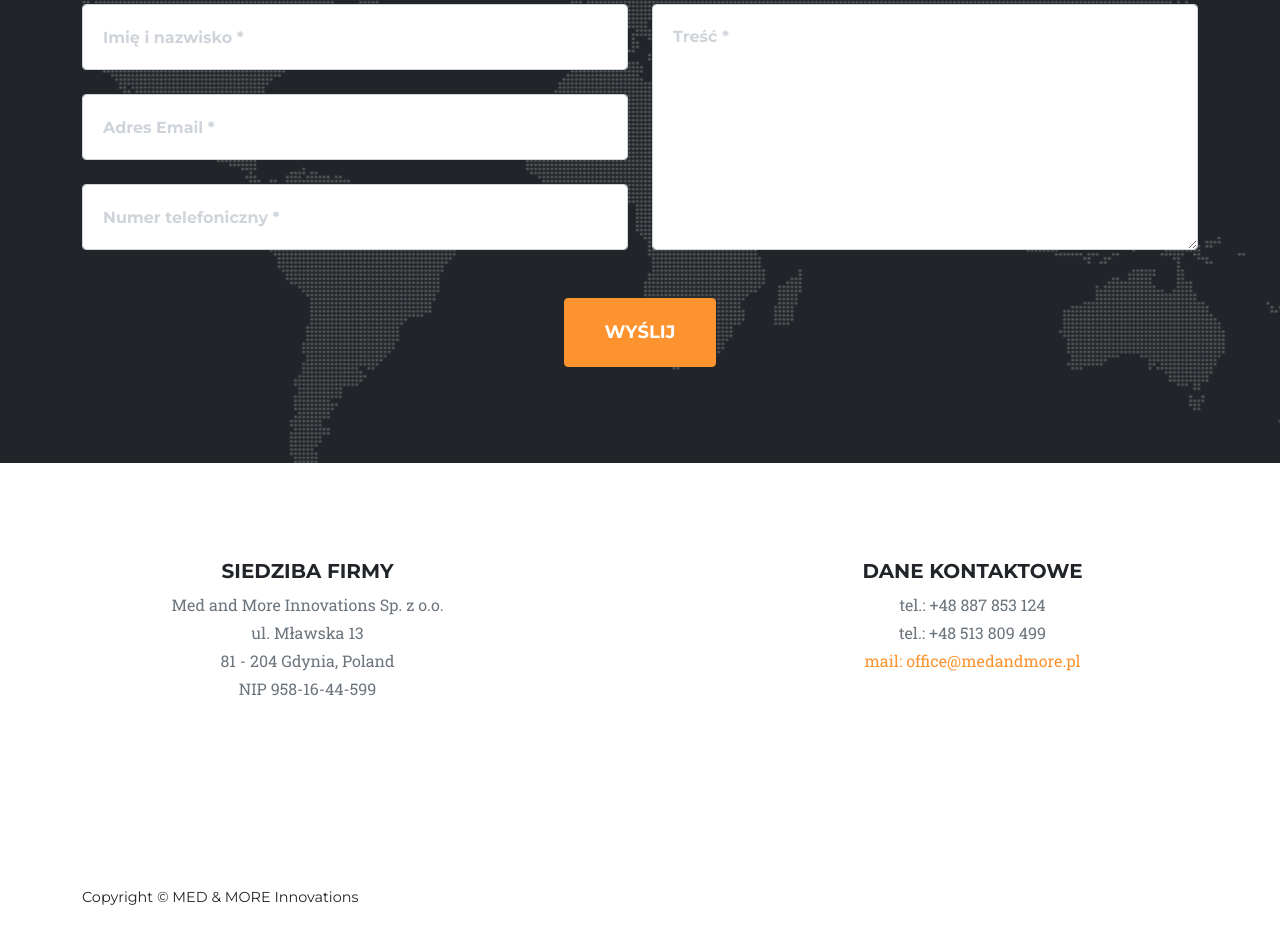
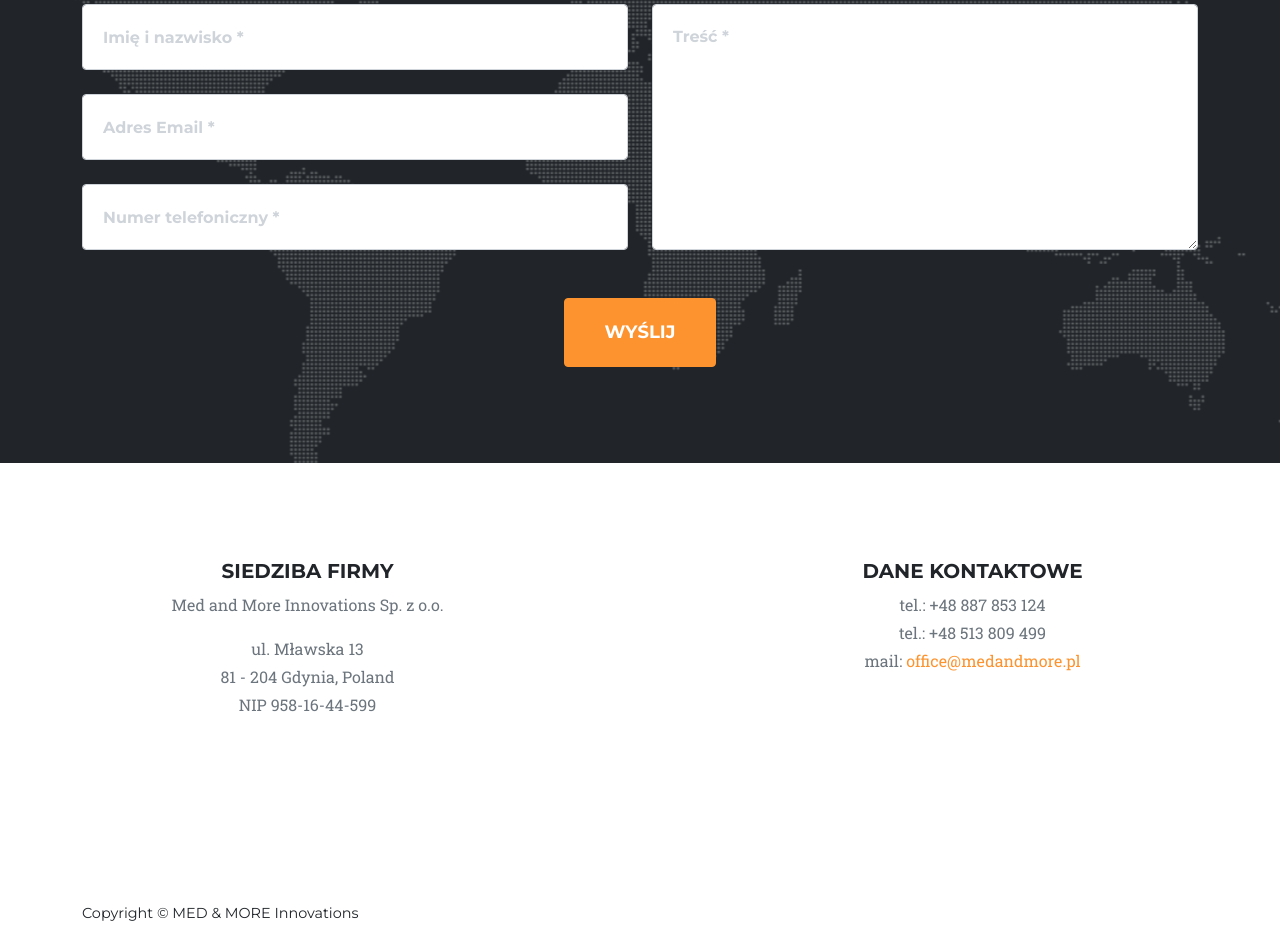
Before and after one commit to AdrianStankiewicz/medandmore, a plain HTML site: page index.html in a window 1280 px wide. Shown: the part 5178-6127 px from the top of the page. Drawn offline with nearby package versions, Linux system fonts and the light colour scheme; a web font is replaced by a local one.

Commit message:
changed conatct info and mailto content

```diff
--- a/index.html
+++ b/index.html
@@ -311,13 +311,14 @@
                 <div class="col-sm-5 mb-5 d-flex align-items-stretch">
                     <div class="container text-center">
                         <h5>SIEDZIBA FIRMY</h5>
-                        <p class="text-muted">Med and More Innovations Sp. z o.o.<br>ul. Mławska 13<br>81 - 204 Gdynia, Poland<br>NIP 958-16-44-599</p>
+                        <p class="text-muted">Med and More Innovations Sp. z o.o.</p>
+                        <p class="text-muted">ul. Mławska 13<br>81 - 204 Gdynia, Poland<br>NIP 958-16-44-599</p>
                     </div>
                 </div>
                 <div class="col-sm-5 mb-5 offset-sm-2 d-flex align-items-stretch">
                     <div class="container text-center">
                         <h5>DANE KONTAKTOWE</h5>
-                        <p class="text-muted">tel.: +48 887 853 124<br>tel.: +48 513 809 499<br><a href="mailto:office@medandmore.pl">mail: office@medandmore.pl</a></p>
+                        <p class="text-muted">tel.: +48 887 853 124<br>tel.: +48 513 809 499<br>mail: <a href="mailto:office@medandmore.pl">office@medandmore.pl</a></p>
                     </div>
                 </div>
             </div>
```
